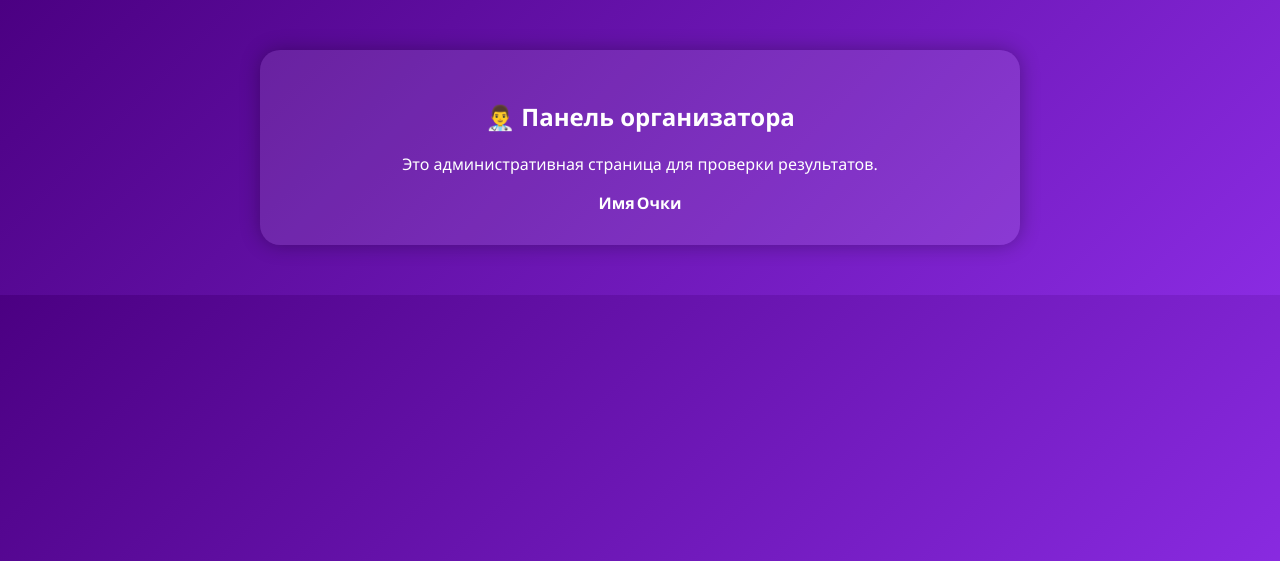
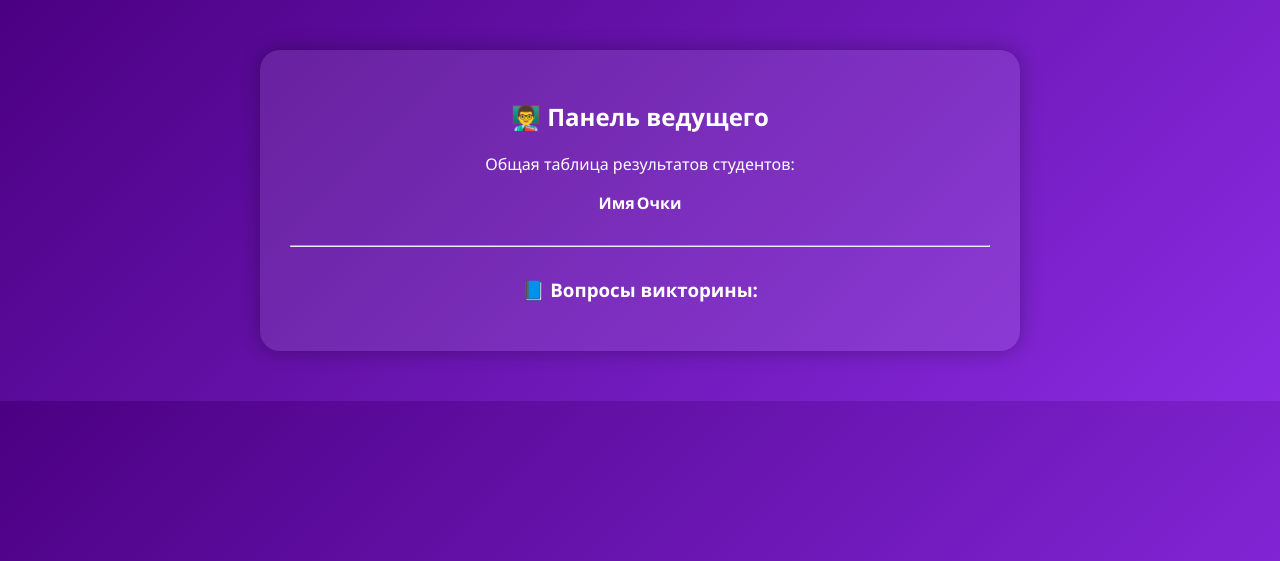
Before and after one commit to DarkKnight23rad/kaznmuradday, a Python web app: template templates/host.html in a window 1280 px wide. Shown: the top 561 px of the page. Run offline with Jinja, Linux system fonts and the light colour scheme; the template is opened without the code that fills it, so the values that code supplies are empty.

Commit message:
Update host.html

```diff
--- a/templates/host.html
+++ b/templates/host.html
@@ -2,29 +2,58 @@
 <html>
 <head>
   <meta charset="utf-8">
-  <title>Host Panel</title>
+  <title>Панель ведущего</title>
   <link rel="stylesheet" href="{{ url_for('static', filename='style.css') }}">
 </head>
 <body>
 <div class="container">
-  <h2>👨‍⚕️ Панель организатора</h2>
-  <p>Это административная страница для проверки результатов.</p>
-  <table id="leaderboard" style="margin:0 auto; border-collapse:collapse;">
+  <h2>👨‍🏫 Панель ведущего</h2>
+  <p>Общая таблица результатов студентов:</p>
+
+  <table id="leaderboard" style="margin:0 auto;border-collapse:collapse;">
     <thead>
       <tr><th>Имя</th><th>Очки</th></tr>
     </thead>
     <tbody></tbody>
   </table>
+
+  <hr style="margin: 30px 0;">
+
+  <h3>📘 Вопросы викторины:</h3>
+  <div id="questions"></div>
 </div>
 
 <script>
-// В будущем можно подключить базу данных или WebSocket для реальных результатов
-const scores = JSON.parse(localStorage.getItem("leaderboard") || "[]");
+// обновление таблицы результатов
+async function updateLeaderboard() {
+  const response = await fetch("/get_leaderboard");
+  const data = await response.json();
+  const tbody = document.querySelector("#leaderboard tbody");
+  tbody.innerHTML = "";
+  data.forEach(row => {
+    tbody.innerHTML += `<tr><td>${row.name}</td><td>${row.score}</td></tr>`;
+  });
+}
 
-const tbody = document.querySelector("#leaderboard tbody");
-scores.sort((a, b) => b.score - a.score).forEach(s => {
-  tbody.innerHTML += `<tr><td>${s.name}</td><td>${s.score}</td></tr>`;
-});
+// отображение всех вопросов
+async function loadQuestions() {
+  const response = await fetch("/get_questions");
+  const questions = await response.json();
+  const qDiv = document.getElementById("questions");
+  qDiv.innerHTML = "";
+  questions.forEach((q, index) => {
+    let opts = q.options.map(o => `<li>${o}</li>`).join("");
+    qDiv.innerHTML += `<div style="text-align:left;margin-bottom:15px;">
+      <b>${index+1}. ${q.question}</b>
+      <ul>${opts}</ul>
+      <p style="color:#ffea00;">Правильный ответ: ${q.answer}</p>
+    </div>`;
+  });
+}
+
+updateLeaderboard();
+loadQuestions();
+setInterval(updateLeaderboard, 3000); // обновление каждые 3 секунды
 </script>
 </body>
 </html>
```
